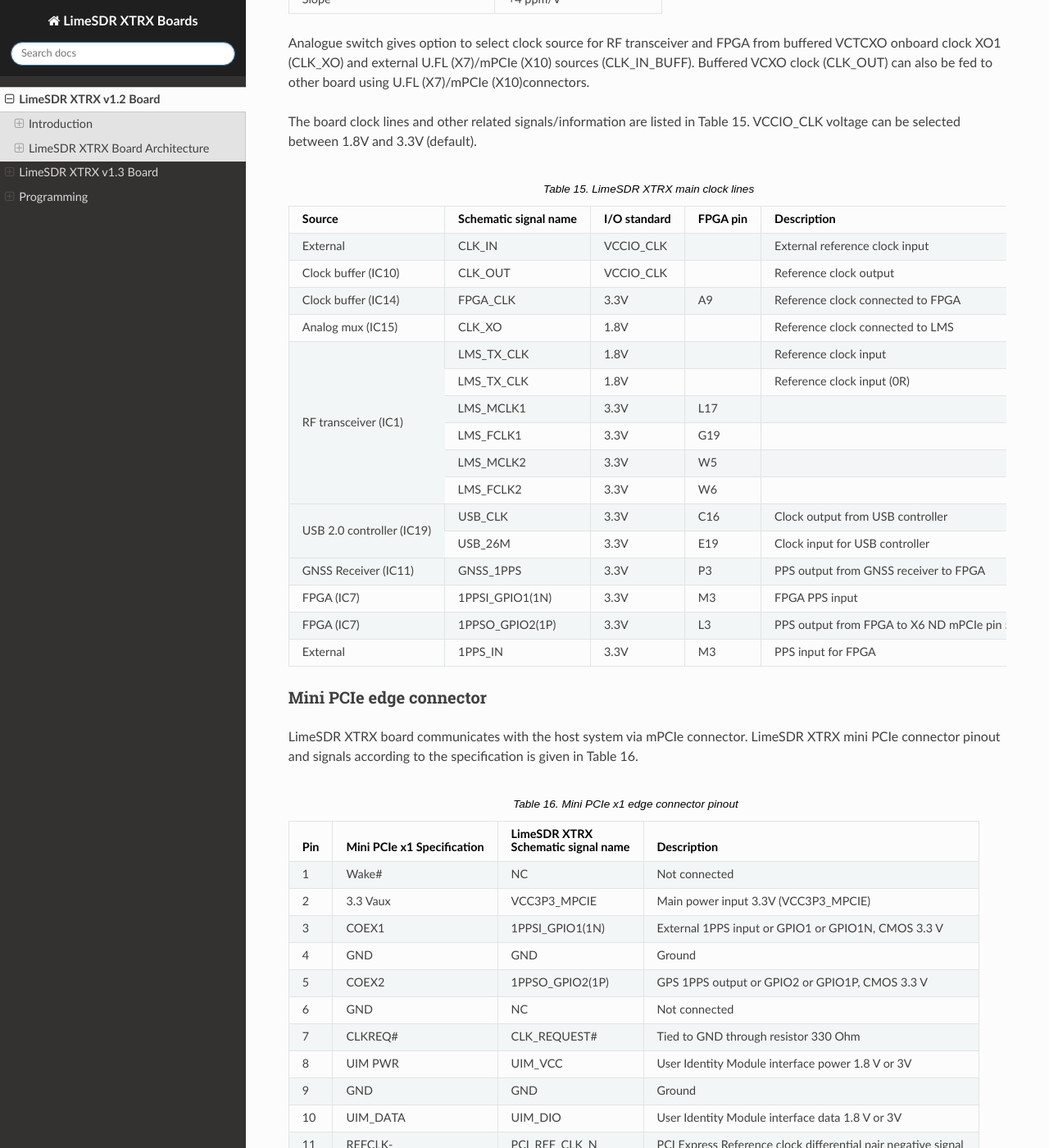
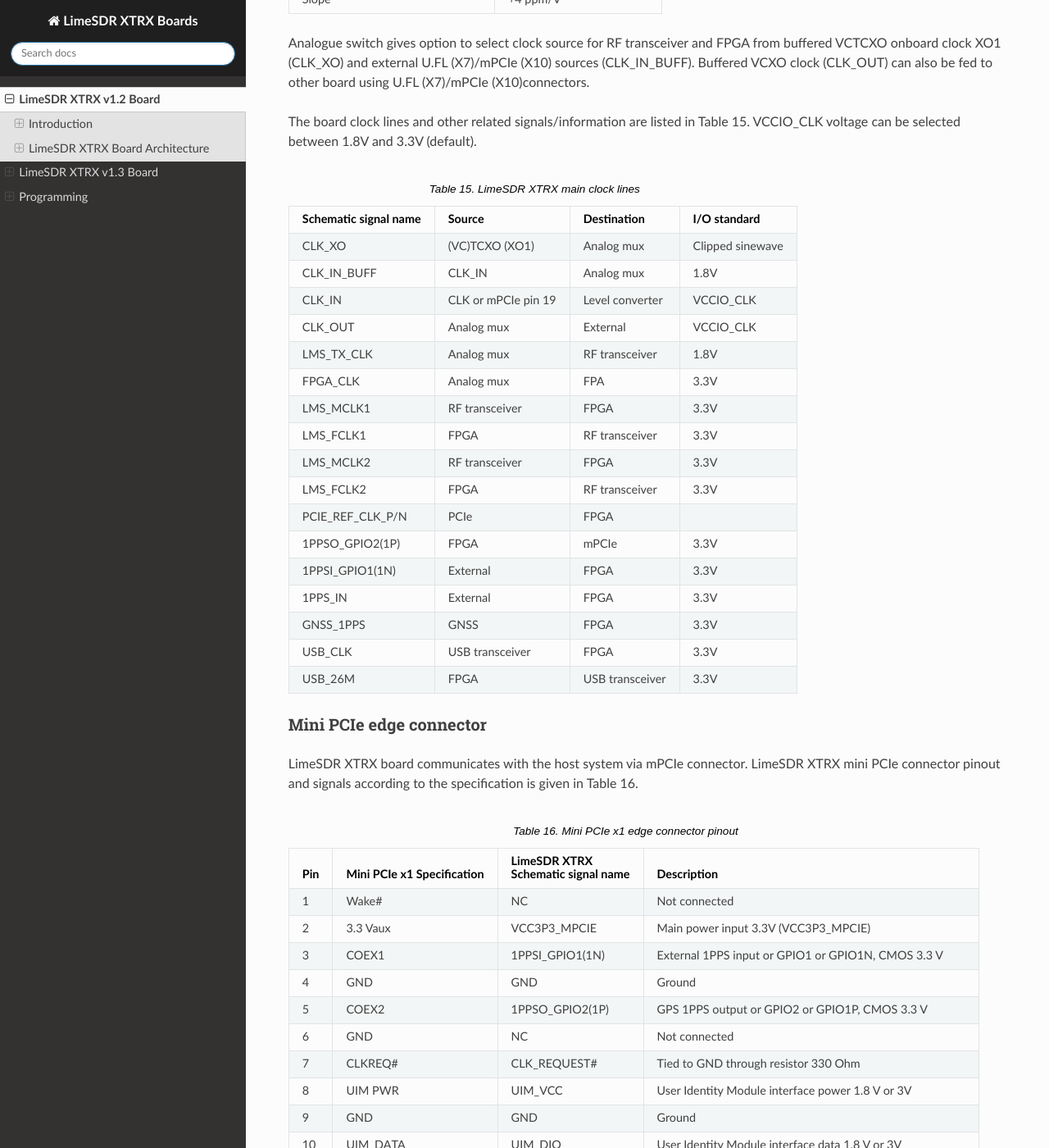
Before and after one commit to myriadrf/LimeSDR-XTRX, a Sphinx documentation site: the page built from docs/v1.2/index.rst, in a window 1280 px wide and 1400 px high, scrolled down 14939 px. Shown: the whole window at 82% size. Built offline with Sphinx 7.4.7 and the Read the Docs theme 3.1.0, drawn with Linux system fonts in a browser that asks for light colours.

Commit message:
Updated table 15

```diff
--- a/docs/v1.2/index.rst
+++ b/docs/v1.2/index.rst
@@ -637,44 +637,45 @@
 
 The board clock lines and other related signals/information are listed in Table 15. VCCIO_CLK voltage can be selected between 1.8V and 3.3V (default).
 
-
 .. table:: Table 15. LimeSDR XTRX main clock lines
 
-  +---------------------------+---------------------------+------------------+--------------+---------------------------------------------+
-  | **Source**                | **Schematic signal name** | **I/O standard** | **FPGA pin** | **Description**                             |
-  +===========================+===========================+==================+==============+=============================================+
-  | External                  | CLK_IN                    | VCCIO_CLK        |              | External reference clock input              |
-  +---------------------------+---------------------------+------------------+--------------+---------------------------------------------+
-  | Clock buffer (IC10)       | CLK_OUT                   | VCCIO_CLK        |              | Reference clock output                      |
-  +---------------------------+---------------------------+------------------+--------------+---------------------------------------------+
-  | Clock buffer (IC14)       | FPGA_CLK                  | 3.3V             | A9           | Reference clock connected to FPGA           |
-  +---------------------------+---------------------------+------------------+--------------+---------------------------------------------+
-  | Analog mux (IC15)         | CLK_XO                    | 1.8V             |              | Reference clock connected to LMS            |
-  +---------------------------+---------------------------+------------------+--------------+---------------------------------------------+
-  | RF transceiver (IC1)      | LMS_TX_CLK                | 1.8V             |              | Reference clock input                       |
-  +                           +---------------------------+------------------+--------------+---------------------------------------------+
-  |                           | LMS_TX_CLK                | 1.8V             |              | Reference clock input (0R)                  |
-  +                           +---------------------------+------------------+--------------+---------------------------------------------+
-  |                           | LMS_MCLK1                 | 3.3V             | L17          |                                             |
-  +                           +---------------------------+------------------+--------------+---------------------------------------------+
-  |                           | LMS_FCLK1                 | 3.3V             | G19          |                                             |
-  +                           +---------------------------+------------------+--------------+---------------------------------------------+
-  |                           | LMS_MCLK2                 | 3.3V             | W5           |                                             |
-  +                           +---------------------------+------------------+--------------+---------------------------------------------+
-  |                           | LMS_FCLK2                 | 3.3V             | W6           |                                             |
-  +---------------------------+---------------------------+------------------+--------------+---------------------------------------------+
-  | USB 2.0 controller (IC19) | USB_CLK                   | 3.3V             | C16          | Clock output from USB controller            |
-  +                           +---------------------------+------------------+--------------+---------------------------------------------+
-  |                           | USB_26M                   | 3.3V             | E19          | Clock input for USB controller              |
-  +---------------------------+---------------------------+------------------+--------------+---------------------------------------------+
-  | GNSS Receiver (IC11)      | GNSS_1PPS                 | 3.3V             | P3           | PPS output from GNSS receiver to FPGA       |
-  +---------------------------+---------------------------+------------------+--------------+---------------------------------------------+
-  | FPGA (IC7)                | 1PPSI_GPIO1(1N)           | 3.3V             | M3           | FPGA PPS input                              |
-  +---------------------------+---------------------------+------------------+--------------+---------------------------------------------+
-  | FPGA (IC7)                | 1PPSO_GPIO2(1P)           | 3.3V             | L3           | PPS output from FPGA to X6 ND mPCIe pin 5   |
-  +---------------------------+---------------------------+------------------+--------------+---------------------------------------------+
-  | External                  | 1PPS_IN                   | 3.3V             | M3           | PPS input for FPGA                          |
-  +---------------------------+---------------------------+------------------+--------------+---------------------------------------------+
+  +---------------------------+---------------------+-----------------+------------------+
+  | **Schematic signal name** | **Source**          | **Destination** | **I/O standard** |
+  +===========================+=====================+=================+==================+
+  | CLK_XO                    | (VC)TCXO (XO1)      | Analog mux      | Clipped sinewave |
+  +---------------------------+---------------------+-----------------+------------------+
+  | CLK_IN_BUFF               | CLK_IN              | Analog mux      | 1.8V             |
+  +---------------------------+---------------------+-----------------+------------------+
+  | CLK_IN                    | CLK or mPCIe pin 19 | Level converter | VCCIO_CLK        |
+  +---------------------------+---------------------+-----------------+------------------+
+  | CLK_OUT                   | Analog mux          | External        | VCCIO_CLK        |
+  +---------------------------+---------------------+-----------------+------------------+
+  | LMS_TX_CLK                | Analog mux          | RF transceiver  | 1.8V             |
+  +---------------------------+---------------------+-----------------+------------------+
+  | FPGA_CLK                  | Analog mux          | FPA             | 3.3V             |
+  +---------------------------+---------------------+-----------------+------------------+
+  | LMS_MCLK1                 | RF transceiver      | FPGA            | 3.3V             |
+  +---------------------------+---------------------+-----------------+------------------+
+  | LMS_FCLK1                 | FPGA                | RF transceiver  | 3.3V             |
+  +---------------------------+---------------------+-----------------+------------------+
+  | LMS_MCLK2                 | RF transceiver      | FPGA            | 3.3V             |
+  +---------------------------+---------------------+-----------------+------------------+
+  | LMS_FCLK2                 | FPGA                | RF transceiver  | 3.3V             |
+  +---------------------------+---------------------+-----------------+------------------+
+  | PCIE_REF_CLK_P/N          | PCIe                | FPGA            |                  |
+  +---------------------------+---------------------+-----------------+------------------+
+  | 1PPSO_GPIO2(1P)           | FPGA                | mPCIe           | 3.3V             |
+  +---------------------------+---------------------+-----------------+------------------+
+  | 1PPSI_GPIO1(1N)           | External            | FPGA            | 3.3V             |
+  +---------------------------+---------------------+-----------------+------------------+
+  | 1PPS_IN                   | External            | FPGA            | 3.3V             |
+  +---------------------------+---------------------+-----------------+------------------+
+  | GNSS_1PPS                 | GNSS                | FPGA            | 3.3V             |
+  +---------------------------+---------------------+-----------------+------------------+
+  | USB_CLK                   | USB transceiver     | FPGA            | 3.3V             |
+  +---------------------------+---------------------+-----------------+------------------+
+  | USB_26M                   | FPGA                | USB transceiver | 3.3V             |
+  +---------------------------+---------------------+-----------------+------------------+
 
 Mini PCIe edge connector
 ------------------------
```
